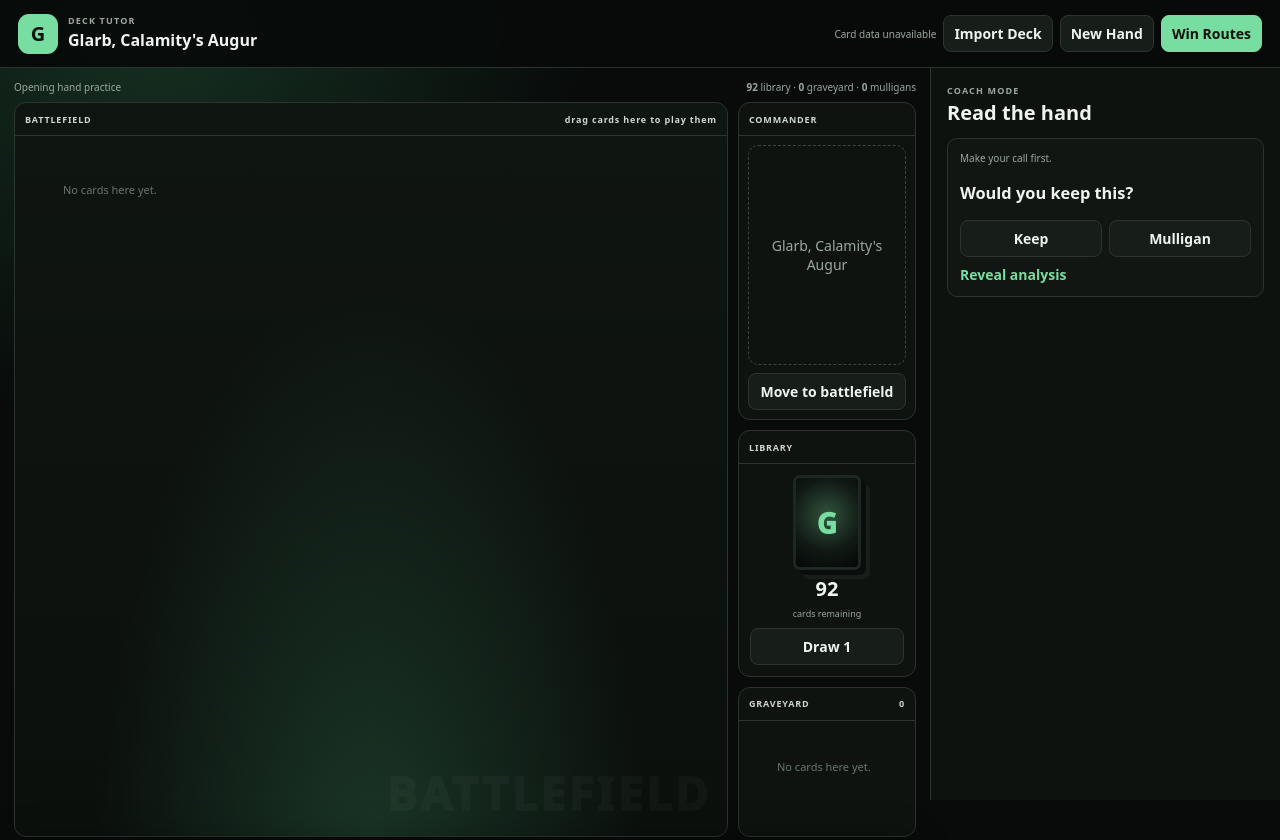
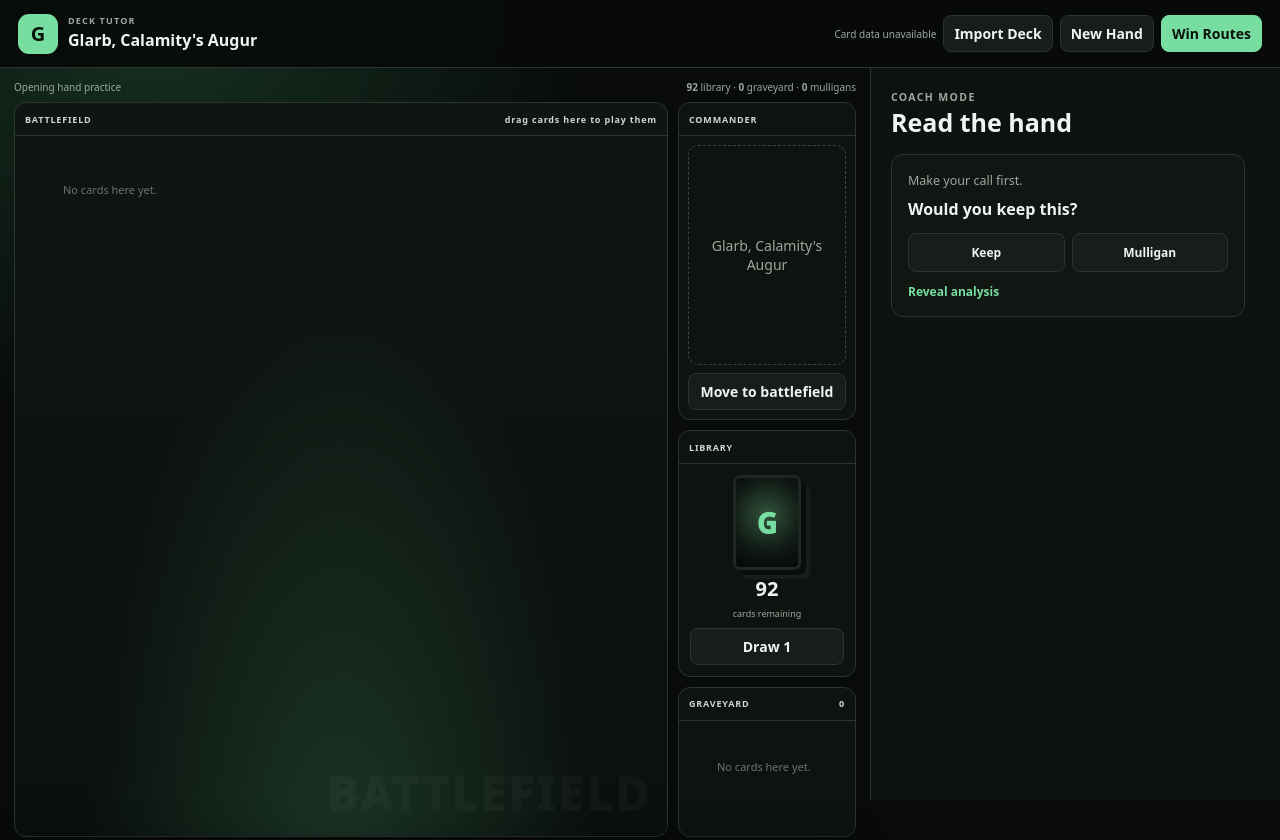
Before and after one commit to dgriego/decktutor, a plain HTML site: page index.html in a window 1280 px wide. Shown: the top 840 px of the page. Drawn offline with Linux system fonts and the light colour scheme; no server answers.

Commit message:
Load readable coach sidebar styles

```diff
--- a/index.html
+++ b/index.html
@@ -6,6 +6,7 @@
   <title>Glarb Deck Tutor</title>
   <link rel="stylesheet" href="/styles.css">
   <link rel="stylesheet" href="/hover-preview.css">
+  <link rel="stylesheet" href="/coach-readable.css">
 </head>
 <body>
 <header class="top">
```
